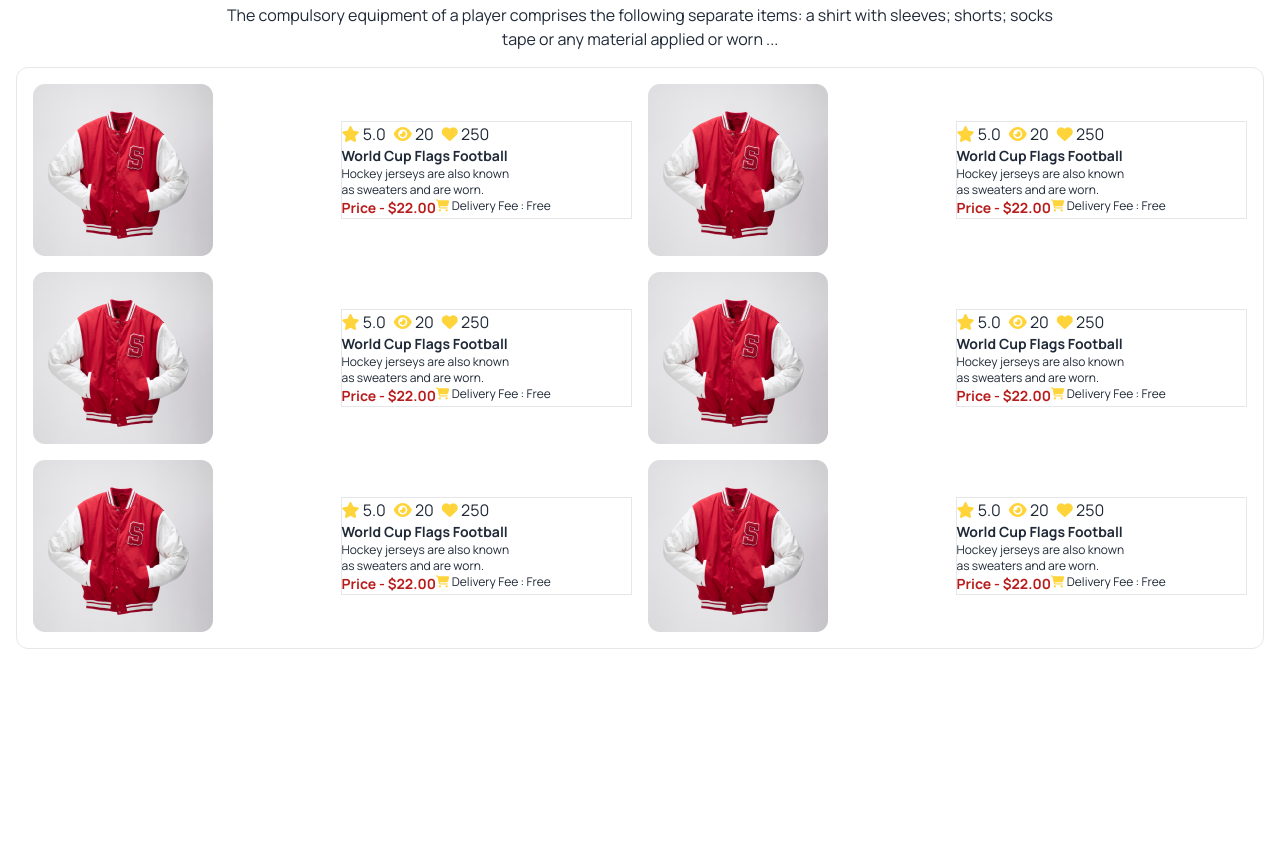
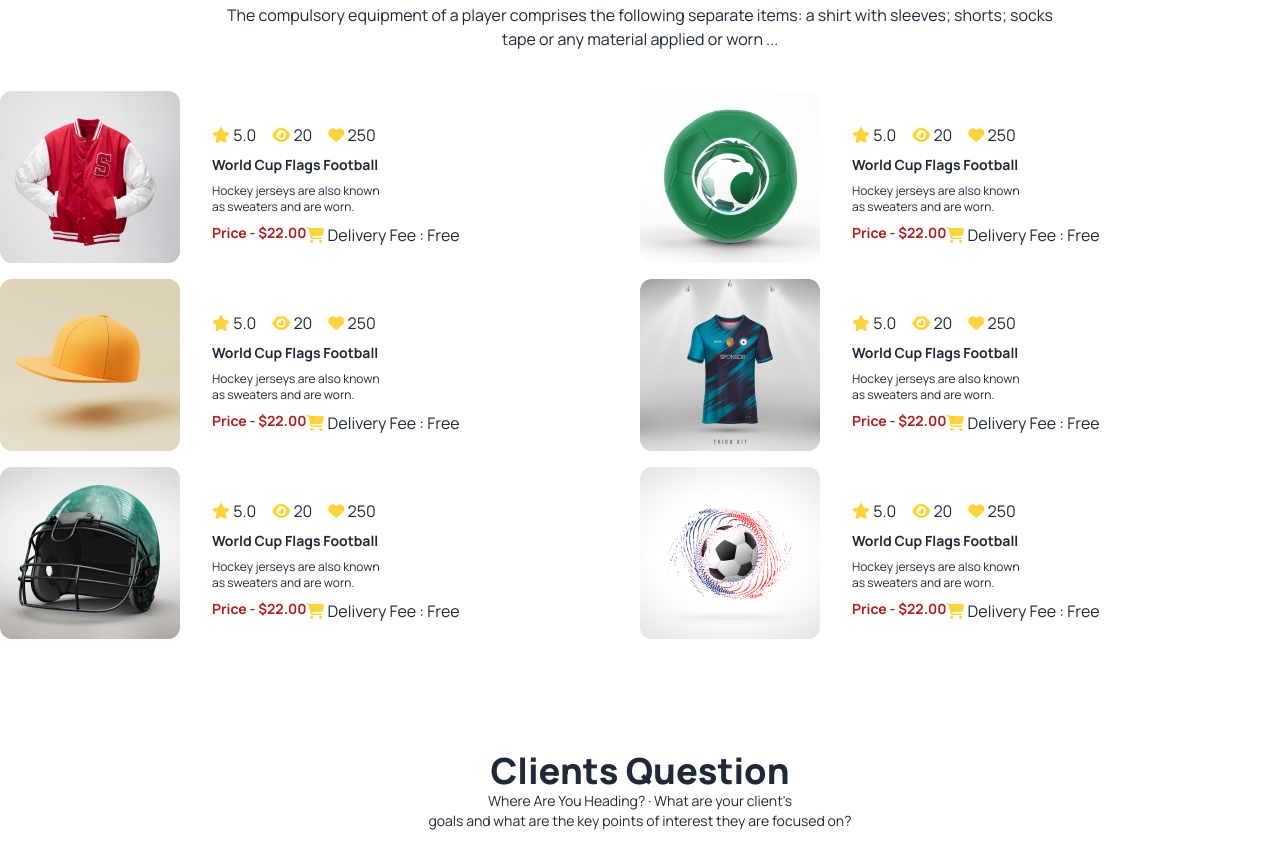
Before and after one commit to hasansarker555/Hockey-s-Game-Play, a plain HTML site: page index.html in a window 1280 px wide. Shown: the part 1513-2380 px from the top of the page. Before the commit the page ends 2274 px from the top, so only its background shows below. Drawn offline with nearby package versions, Linux system fonts and the light colour scheme.

Commit message:
Half Work Done

```diff
--- a/index.html
+++ b/index.html
@@ -130,166 +130,227 @@
             <p>The purpose of the CCM High Performance Program is to <br> identify, train, educate and evaluate
                 Minnesota’s best hockey players</p>
 
-            <!--    Grid Seaction -->
+            <!--    Grid Seaction    -->
 
         </section>
 
-        <section class="text-center my-24">
-            <h1 class="text-5xl font-bold mb-6">Our New Products </h1>
-            <p>The compulsory equipment of a player comprises
+        <section class=" my-24">
+            <h1 class="text-5xl text-center font-bold mb-6">Our New Products </h1>
+            <p class="text-center">The compulsory equipment of a player comprises
                 the following separate items: a shirt with sleeves; shorts; socks <br> tape or any material applied or
                 worn ...</p>
-            <div class="continer p-4">
 
-                <div class="hero text-left border rounded-xl">
+            <!--   Card Seaction   -->
 
-                    <div class="hero-content  grid grid-cols-4 w-full text-left ">
+            <div class="cart-continer  lg:grid grid-cols-2 my-10 ">
 
-                        <img src="Images/5.png" class="rounded-lg " />
-
-                        <div class=" border text-left ">
-
-                            <div class="flex gap-2">
-                                <div> <i class="fa-solid fa-star" style="color: #FFD43B;"></i>
-                                    5.0</div>
+                <div class="flex flex-col w-full  lg:flex-row  ">
+                    <div class="card-top ">
+                        <figure><img src="Images/5.png" alt="Movie" /></figure>
+                    </div>
+                    <div class="card-body">
+                        <div class="flex gap-4">
+                            <div> <i class="fa-solid fa-star" style="color: #FFD43B;"> </i> 5.0</div>
                             <div>
-                                    <i class="fa-solid fa-eye" style="color: #FFD43B;"></i>
-                                    20
+                                <i class="fa-solid fa-eye" style="color: #FFD43B;"></i> 20
                             </div>
-                                <div> <i class="fa-solid fa-heart" style="color: #FFD43B;"></i>
-                                    250
-                                </div>
+                            <div> <i class="fa-solid fa-heart" style="color: #FFD43B;"></i> 250 </div>
                         </div>
                         <h1 class="text-sm font-bold">World Cup Flags Football</h1>
                         <p class="text-xs">Hockey jerseys are also known <br>
                             as sweaters and are worn.</p>
-                                <div class="flex">
-                                    <div><h1 class="text-sm text-red-700 font-bold">Price - $22.00</h1></div>
-                                    <div class="text-xs"> <p><i class="fa-solid fa-cart-shopping" style="color: #FFD43B;"></i> Delivery Fee : Free</p></div>
+                        <div class="card-bottom flex">
+                            <h1 class="text-sm text-red-700 font-bold">Price - $22.00</h1>
+                            <p><i class="fa-solid fa-cart-shopping" style="color: #FFD43B;"></i> Delivery Fee : Free
+                            </p>
                         </div>
                     </div>
-                        <img src="Images/5.png" class="rounded-lg " />
-
-                        <div class=" border ">
-
-                            <div class="flex gap-2">
-                                <div> <i class="fa-solid fa-star" style="color: #FFD43B;"></i>
-                                    5.0</div>
+                </div>
+                <div class="flex flex-col w-full lg:flex-row ">
+                    <div class="card-top ">
+                        <figure><img src="Images/6.png" alt="Movie" /></figure>
+                    </div>
+                    <div class="card-body">
+                        <div class="flex gap-4">
+                            <div> <i class="fa-solid fa-star" style="color: #FFD43B;"> </i> 5.0</div>
                             <div>
-                                    <i class="fa-solid fa-eye" style="color: #FFD43B;"></i>
-                                    20
+                                <i class="fa-solid fa-eye" style="color: #FFD43B;"></i> 20
                             </div>
-                                <div> <i class="fa-solid fa-heart" style="color: #FFD43B;"></i>
-                                    250
-                                </div>
+                            <div> <i class="fa-solid fa-heart" style="color: #FFD43B;"></i> 250 </div>
                         </div>
                         <h1 class="text-sm font-bold">World Cup Flags Football</h1>
                         <p class="text-xs">Hockey jerseys are also known <br>
                             as sweaters and are worn.</p>
-                                <div class="flex">
-                                    <div><h1 class="text-sm text-red-700 font-bold">Price - $22.00</h1></div>
-                                    <div class="text-xs"> <p><i class="fa-solid fa-cart-shopping" style="color: #FFD43B;"></i> Delivery Fee : Free</p></div>
+                        <div class="card-bottom flex">
+                            <h1 class="text-sm text-red-700 font-bold">Price - $22.00</h1>
+                            <p><i class="fa-solid fa-cart-shopping" style="color: #FFD43B;"></i> Delivery Fee : Free
+                            </p>
                         </div>
                     </div>
-                        <img src="Images/5.png" class="rounded-lg " />
 
-                        <div class=" border ">
-
-                            <div class="flex gap-2">
-                                <div> <i class="fa-solid fa-star" style="color: #FFD43B;"></i>
-                                    5.0</div>
+                </div>
+                <div class="flex flex-col w-full lg:flex-row ">
+                    <div class="card-top ">
+                        <figure><img src="Images/7.png" alt="Movie" /></figure>
+                    </div>
+                    <div class="card-body">
+                        <div class="flex gap-4">
+                            <div> <i class="fa-solid fa-star" style="color: #FFD43B;"> </i> 5.0</div>
                             <div>
-                                    <i class="fa-solid fa-eye" style="color: #FFD43B;"></i>
-                                    20
+                                <i class="fa-solid fa-eye" style="color: #FFD43B;"></i> 20
                             </div>
-                                <div> <i class="fa-solid fa-heart" style="color: #FFD43B;"></i>
-                                    250
-                                </div>
+                            <div> <i class="fa-solid fa-heart" style="color: #FFD43B;"></i> 250 </div>
                         </div>
                         <h1 class="text-sm font-bold">World Cup Flags Football</h1>
                         <p class="text-xs">Hockey jerseys are also known <br>
                             as sweaters and are worn.</p>
-                                <div class="flex">
-                                    <div><h1 class="text-sm text-red-700 font-bold">Price - $22.00</h1></div>
-                                    <div class="text-xs"> <p><i class="fa-solid fa-cart-shopping" style="color: #FFD43B;"></i> Delivery Fee : Free</p></div>
+                        <div class="card-bottom flex">
+                            <h1 class="text-sm text-red-700 font-bold">Price - $22.00</h1>
+                            <p><i class="fa-solid fa-cart-shopping" style="color: #FFD43B;"></i> Delivery Fee : Free
+                            </p>
                         </div>
                     </div>
-                        <img src="Images/5.png" class=" rounded-lg " />
 
-                        <div class=" border ">
-
-                            <div class="flex gap-2">
-                                <div> <i class="fa-solid fa-star" style="color: #FFD43B;"></i>
-                                    5.0</div>
+                </div>
+                <div class="flex flex-col w-full lg:flex-row ">
+                    <div class="card-top ">
+                        <figure><img src="Images/8.png" alt="Movie" /></figure>
+                    </div>
+                    <div class="card-body">
+                        <div class="flex gap-4">
+                            <div> <i class="fa-solid fa-star" style="color: #FFD43B;"> </i> 5.0</div>
                             <div>
-                                    <i class="fa-solid fa-eye" style="color: #FFD43B;"></i>
-                                    20
+                                <i class="fa-solid fa-eye" style="color: #FFD43B;"></i> 20
                             </div>
-                                <div> <i class="fa-solid fa-heart" style="color: #FFD43B;"></i>
-                                    250
-                                </div>
+                            <div> <i class="fa-solid fa-heart" style="color: #FFD43B;"></i> 250 </div>
                         </div>
                         <h1 class="text-sm font-bold">World Cup Flags Football</h1>
                         <p class="text-xs">Hockey jerseys are also known <br>
                             as sweaters and are worn.</p>
-                                <div class="flex">
-                                    <div><h1 class="text-sm text-red-700 font-bold">Price - $22.00</h1></div>
-                                    <div class="text-xs"> <p><i class="fa-solid fa-cart-shopping" style="color: #FFD43B;"></i> Delivery Fee : Free</p></div>
+                        <div class="card-bottom flex">
+                            <h1 class="text-sm text-red-700 font-bold">Price - $22.00</h1>
+                            <p><i class="fa-solid fa-cart-shopping" style="color: #FFD43B;"></i> Delivery Fee : Free
+                            </p>
                         </div>
                     </div>
-                        <img src="Images/5.png" class=" rounded-lg " />
 
-                        <div class="border ">
-
-                            <div class="flex gap-2">
-                                <div> <i class="fa-solid fa-star" style="color: #FFD43B;"></i>
-                                    5.0</div>
+                </div>
+                <div class="flex flex-col w-full lg:flex-row ">
+                    <div class="card-top ">
+                        <figure><img src="Images/9.png" alt="Movie" /></figure>
+                    </div>
+                    <div class="card-body">
+                        <div class="flex gap-4">
+                            <div> <i class="fa-solid fa-star" style="color: #FFD43B;"> </i> 5.0</div>
                             <div>
-                                    <i class="fa-solid fa-eye" style="color: #FFD43B;"></i>
-                                    20
+                                <i class="fa-solid fa-eye" style="color: #FFD43B;"></i> 20
                             </div>
-                                <div> <i class="fa-solid fa-heart" style="color: #FFD43B;"></i>
-                                    250
-                                </div>
+                            <div> <i class="fa-solid fa-heart" style="color: #FFD43B;"></i> 250 </div>
                         </div>
                         <h1 class="text-sm font-bold">World Cup Flags Football</h1>
                         <p class="text-xs">Hockey jerseys are also known <br>
                             as sweaters and are worn.</p>
-                                <div class="flex">
-                                    <div><h1 class="text-sm text-red-700 font-bold">Price - $22.00</h1></div>
-                                    <div class="text-xs"> <p><i class="fa-solid fa-cart-shopping" style="color: #FFD43B;"></i> Delivery Fee : Free</p></div>
+                        <div class="card-bottom flex">
+                            <h1 class="text-sm text-red-700 font-bold">Price - $22.00</h1>
+                            <p><i class="fa-solid fa-cart-shopping" style="color: #FFD43B;"></i> Delivery Fee : Free
+                            </p>
                         </div>
                     </div>
-                        <img src="Images/5.png" class=" rounded-lg " />
 
-                        <div class=" border ">
-
-                            <div class="flex gap-2">
-                                <div> <i class="fa-solid fa-star" style="color: #FFD43B;"></i>
-                                    5.0</div>
+                </div>
+                <div class="flex flex-col w-full lg:flex-row ">
+                    <div class="card-top ">
+                        <figure><img src="Images/10.png" alt="Movie" /></figure>
+                    </div>
+                    <div class="card-body">
+                        <div class="flex gap-4">
+                            <div> <i class="fa-solid fa-star" style="color: #FFD43B;"> </i> 5.0</div>
                             <div>
-                                    <i class="fa-solid fa-eye" style="color: #FFD43B;"></i>
-                                    20
+                                <i class="fa-solid fa-eye" style="color: #FFD43B;"></i> 20
                             </div>
-                                <div> <i class="fa-solid fa-heart" style="color: #FFD43B;"></i>
-                                    250
-                                </div>
+                            <div> <i class="fa-solid fa-heart" style="color: #FFD43B;"></i> 250 </div>
                         </div>
                         <h1 class="text-sm font-bold">World Cup Flags Football</h1>
                         <p class="text-xs">Hockey jerseys are also known <br>
                             as sweaters and are worn.</p>
-                                <div class="flex">
-                                    <div><h1 class="text-sm text-red-700 font-bold">Price - $22.00</h1></div>
-                                    <div class="text-xs"> <p><i class="fa-solid fa-cart-shopping" style="color: #FFD43B;"></i> Delivery Fee : Free</p></div>
+                        <div class="card-bottom flex">
+                            <h1 class="text-sm text-red-700 font-bold">Price - $22.00</h1>
+                            <p><i class="fa-solid fa-cart-shopping" style="color: #FFD43B;"></i> Delivery Fee : Free
+                            </p>
+                        </div>
+                    </div>
+
+                </div>
+            </div>
+        </section>
+                                  <!--   FAQ Seaction   -->
+        <div class="info-continer my-10">
+            <div>
+                <h1 class="text-center font-extrabold text-4xl">Clients Question</h1>
+                <p class="text-center text-sm">Where Are You Heading? · What are your client's <br>
+                    goals and what are the key points of interest they are focused on?</p>
+            </div>
+            <div class="faq-continer flex-col lg:flex my-10 p-10 gap-8">
+                <div><img src="Images/11.png" alt=""></div>
+                <div>
+                    <div class="collapse collapse-plus ">
+                        <input type="radio" name="my-accordion-3" checked="checked" />
+                        <div class="collapse-title text-xl font-medium">
+                            Our Equipment
+                        </div>
+                        <div class="collapse-content">
+                          <p>Check out HockeyMonkey's extensive collection inline and ice hockey equipment</p>
+                        </div>
+                      </div>
+                      <div class="collapse collapse-plus ">
+                        <input type="radio" name="my-accordion-3" />
+                        <div class="collapse-title text-xl font-medium">
+                            Hockey Training
+                        </div>
+                        <div class="collapse-content">
+                          <p>hello</p>
+                        </div>
+                      </div>
+                      <div class="collapse collapse-plus ">
+                        <input type="radio" name="my-accordion-3" />
+                        <div class="collapse-title text-xl font-medium">
+                            Private Lessons
+                        </div>
+                        <div class="collapse-content">
+                          <p>hello</p>
+                        </div>
+                      </div>
+                      <div class="collapse collapse-plus ">
+                        <input type="radio" name="my-accordion-3" />
+                        <div class="collapse-title text-xl font-medium">
+                            Ski Touring
+                        </div>
+                        <div class="collapse-content">
+                          <p>hello</p>
+                        </div>
+                      </div>
+                      <div class="collapse collapse-plus ">
+                        <input type="radio" name="my-accordion-3" />
+                        <div class="collapse-title text-xl font-medium">
+                            Booking
+                        </div>
+                        <div class="collapse-content">
+                          <p>hello</p>
+                        </div>
+                      </div>
+                      <div class="collapse collapse-plus ">
+                        <input type="radio" name="my-accordion-3" />
+                        <div class="collapse-title text-xl font-medium">
+                            Pricings
+                        </div>
+                        <div class="collapse-content">
+                          <p>hello</p>
                         </div>
                       </div>
                 </div>
             </div>
-
-
         </div>
-        </section>
-
+                                           <!--   From Seaction   -->
     </main>
     <footer>
 
```
Lines whose indentation alone changed are shown as unchanged.
